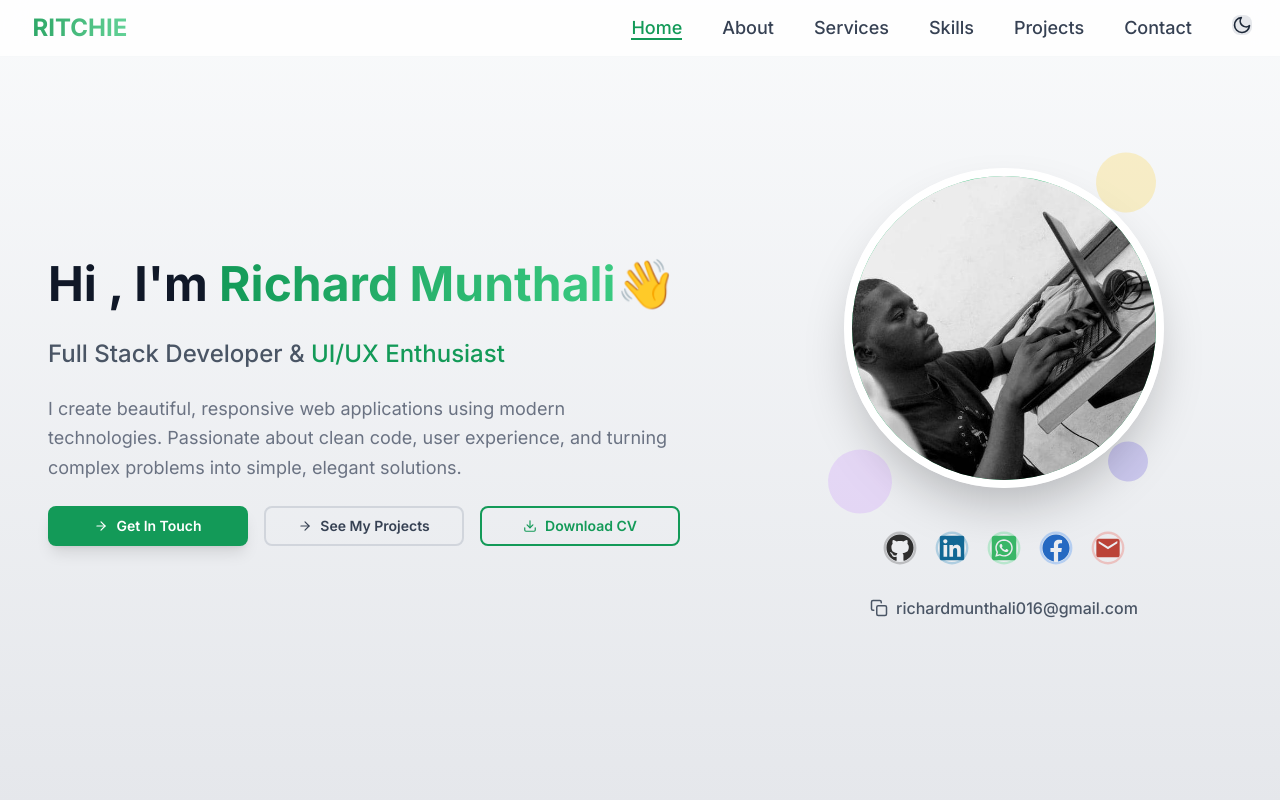
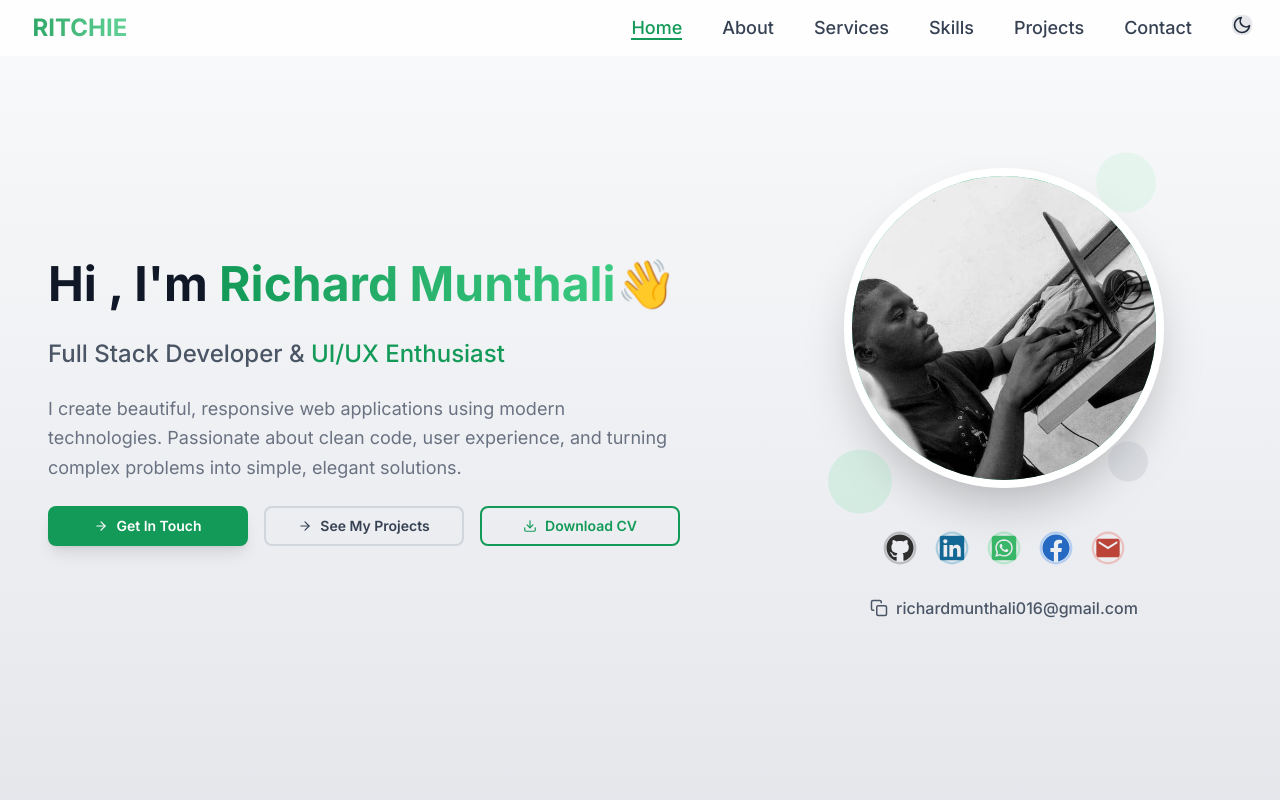
Before and after one commit to Ritchie16/react-portfolio-website, a React (Vite) app: page / in a window 1280 px wide. Shown: the top 800 px of the page. Built offline with nearby package versions, Linux system fonts and the light colour scheme.

Commit message:
fix a bug

```diff
--- a/src/components/Hero/HeroImage.jsx
+++ b/src/components/Hero/HeroImage.jsx
@@ -25,19 +25,19 @@ const HeroImage = () => (
 
       {/* Floating shapes that uses absolute with relative div above*/}
       <Motion.div
-        className="absolute -top-2 right-2 w-10 h-10 md:w-15 md:h-15 bg-yellow-400 rounded-full opacity-20"
+        className="absolute -top-2 right-2 w-10 h-10 md:w-15 md:h-15 bg-primary-200 rounded-full opacity-20"
         animate={{ y: [0, -10, 0], rotate: [0, 10, 0] }}
         transition={{ duration: 4, repeat: Infinity, ease: "easeInOut" }}
       />
 
       <Motion.div
-        className="absolute -bottom-4 -left-4 w-8 h-8 md:w-16 md:h-16 bg-purple-400 rounded-full opacity-20"
+        className="absolute -bottom-4 -left-4 w-8 h-8 md:w-16 md:h-16 bg-primary-300 rounded-full opacity-20"
         animate={{ y: [0, 10, 0], rotate: [0, -10, 0] }}
         transition={{ duration: 4, repeat: Infinity, ease: "easeInOut", delay: 1 }}
       />
 
        <Motion.div
-        className="absolute right-4 bottom-4 w-8 h-8 md:w-10 md:h-10 bg-indigo-700 rounded-full opacity-20"
+        className="absolute right-4 bottom-4 w-8 h-8 md:w-10 md:h-10 bg-gray-400 rounded-full opacity-20"
         animate={{ y: [0, 10, 0], rotate: [0, -20, 0] }}
         transition={{ duration: 4, repeat: Infinity, ease: "easeInOut", delay: 1 }}
       />
--- a/src/components/Hero/HeroText.jsx
+++ b/src/components/Hero/HeroText.jsx
@@ -1,6 +1,7 @@
 import { motion as Motion } from "framer-motion";
 import { FiArrowRight, FiDownload, FiCopy, FiCheck } from "react-icons/fi";
 import HeroSocialLinks from "./HeroSocialLinks";
+
 
 const HeroText = () => {
   const buttonSizes = "text-sm md:text-md ";
@@ -68,7 +69,7 @@ const HeroText = () => {
         </a>
 
         <a
-          href="#projects "
+          href="#projects"
           className={`h-10 w-1/1 md:w-40 lg:45 xl:w-50 ${buttonSizes} border-2 border-gray-300 dark:border-gray-600 text-gray-700 dark:text-gray-300 hover:border-primary-600 hover:text-primary-600 px-6 py-3 rounded-lg font-semibold flex items-center justify-center gap-2 transition-all duration-300 hover:scale-105`}
         >
           <FiArrowRight />
```
